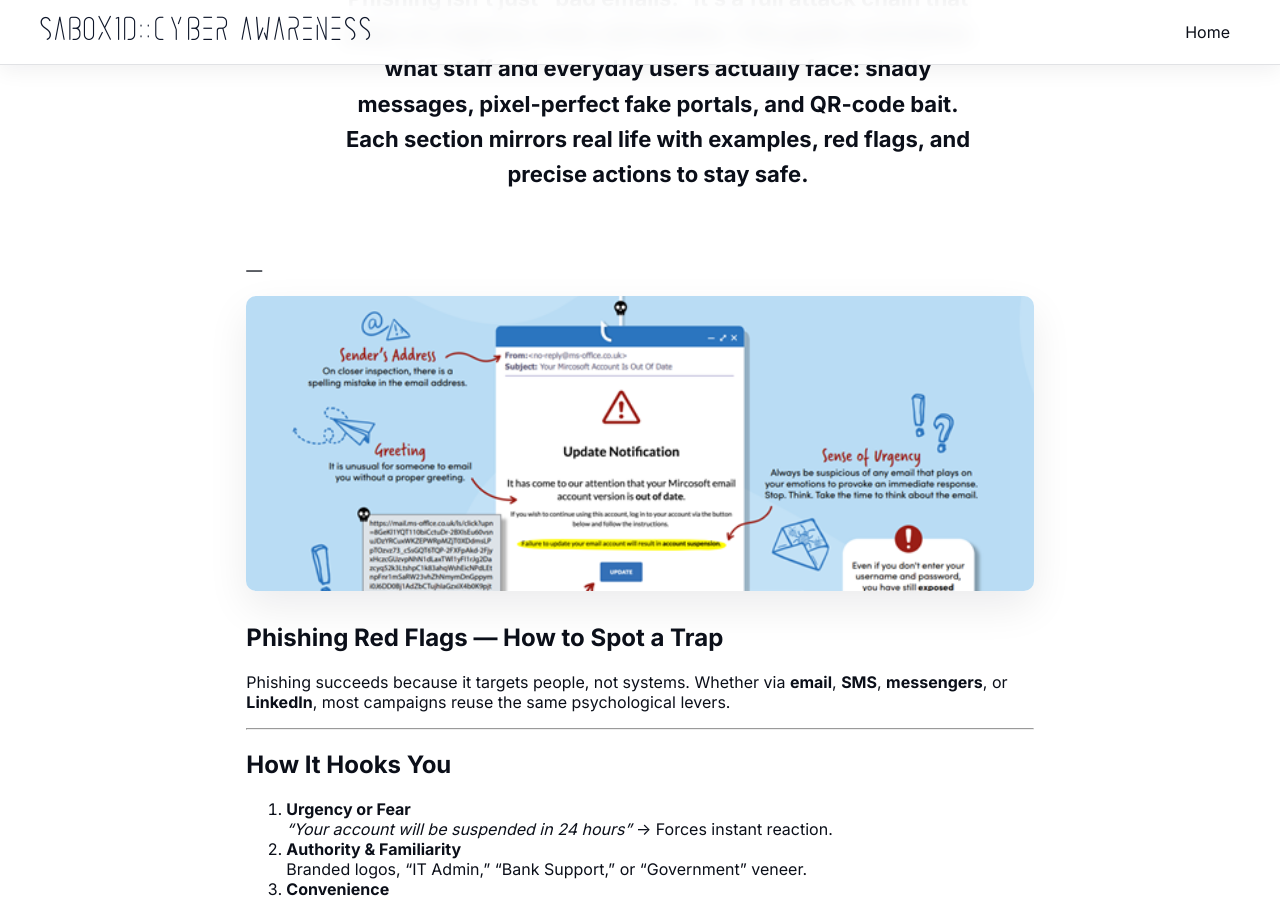
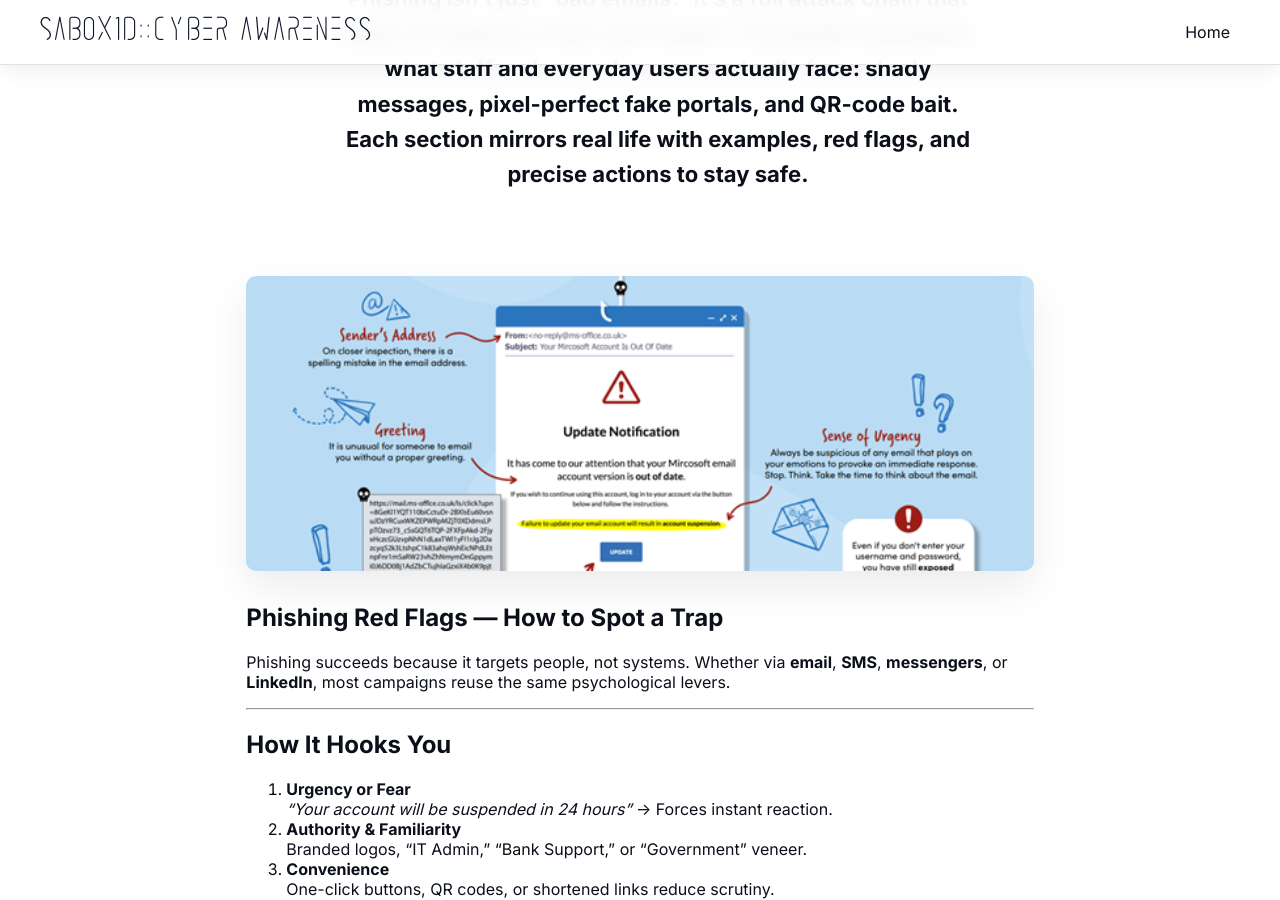
Before and after one commit to Sab0x1D/blogs, a Jekyll site: the page built from _listings/phishing_awareness.md, in a window 1280 px wide and 900 px high, scrolled down 497 px. Built offline with Jekyll 4.4.1, drawn with Linux system fonts in a browser that asks for light colours.

Commit message:
phishing blog update2

```diff
--- a/_listings/phishing_awareness.md
+++ b/_listings/phishing_awareness.md
@@ -16,7 +16,7 @@
 Phishing isn’t just “bad emails.” It’s a full attack chain that plays on urgency, trust, and routine. This guide centralizes what staff and everyday users actually face: shady messages, pixel-perfect fake portals, and QR-code bait. Each section mirrors real life with examples, red flags, and precise actions to stay safe.
 </blockquote>
 <br>
----
+
 
 <img src="../assets/img/banners/phish-redflags.png" alt="Phishing Red Flags Banner" class="section-banner">
 
@@ -79,12 +79,12 @@
 
 ## Key Takeaway — Message Red Flags
 
-- [ ] Odd sender/domain or display-name spoofing
-- [ ] Urgent/fear-based language
-- [ ] Typos, tone off, inconsistent branding
-- [ ] Hovered link doesn’t match the claimed site
-- [ ] Attachments you weren’t expecting
-- [ ] Requests for credentials, payment, or MFA codes
+- Odd sender/domain or display-name spoofing
+- Urgent/fear-based language
+- Typos, tone off, inconsistent branding
+- Hovered link doesn’t match the claimed site
+- Attachments you weren’t expecting
+- Requests for credentials, payment, or MFA codes
 
 ---
 
@@ -138,12 +138,12 @@
 
 ## Key Takeaway — Portal Red Flags
 
-- [ ] Domain isn’t exactly right
-- [ ] Cert warnings / no lock icon
-- [ ] Visual inconsistencies vs the real site
-- [ ] Login appeared after a random email/QR
-- [ ] Requests password **and** MFA in one flow
-- [ ] Slow or glitchy behavior
+- Domain isn’t exactly right
+- Cert warnings / no lock icon
+- Visual inconsistencies vs the real site
+- Login appeared after a random email/QR
+- Requests password **and** MFA in one flow
+- Slow or glitchy behavior
 
 ---
 
@@ -195,11 +195,11 @@
 
 ## Key Takeaway — QR Cheat Sheet
 
-- [ ] Don’t scan untrusted QR codes
-- [ ] Always preview the URL before tapping
-- [ ] Never log in or pay from a QR link you didn’t initiate
-- [ ] Short links + odd domains = walk away
-- [ ] Report suspicious QR posters or emails
+- Don’t scan untrusted QR codes
+- Always preview the URL before tapping
+- Never log in or pay from a QR link you didn’t initiate
+- Short links + odd domains = walk away
+- Report suspicious QR posters or emails
 
 ---
 
```
